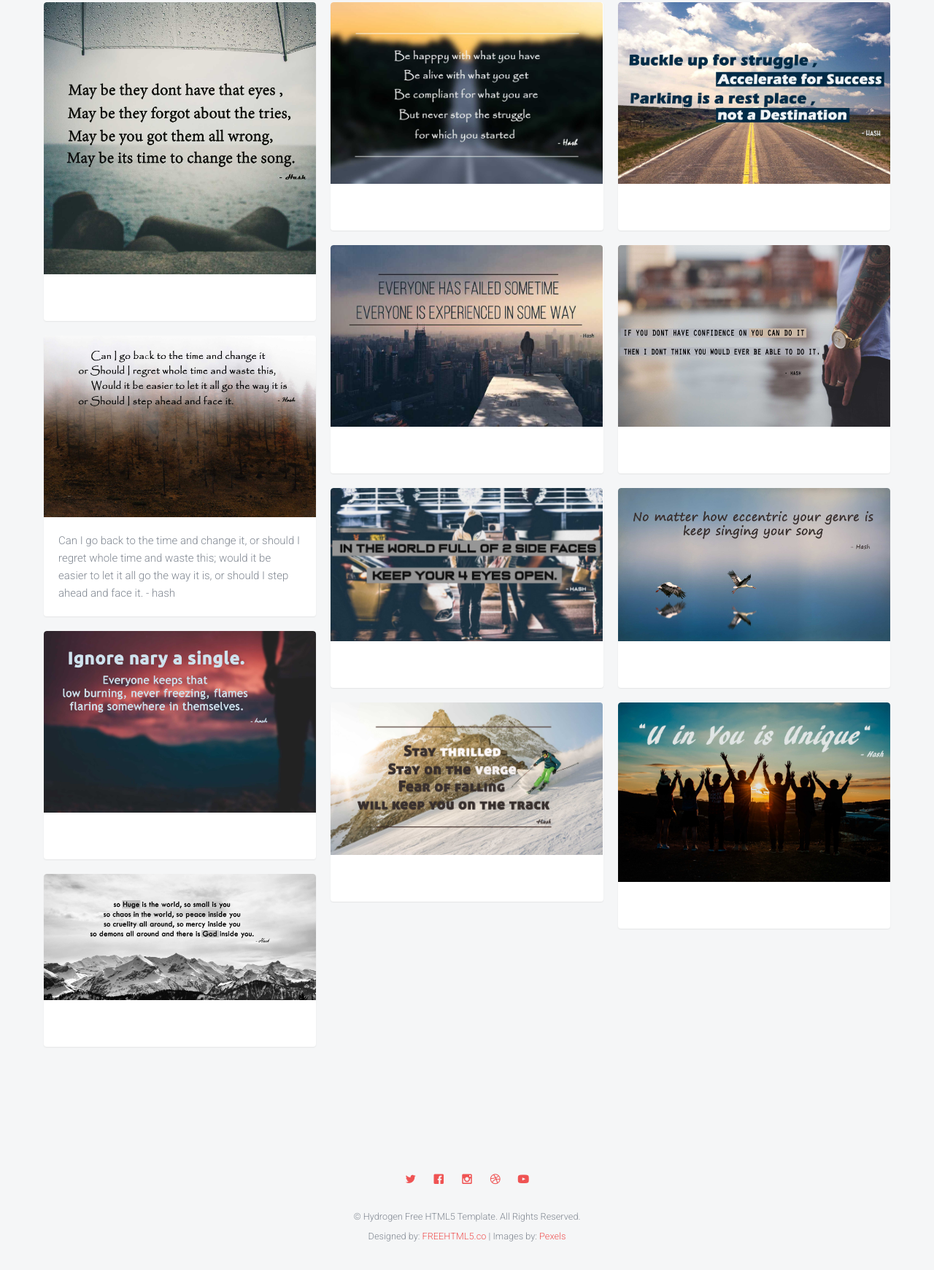
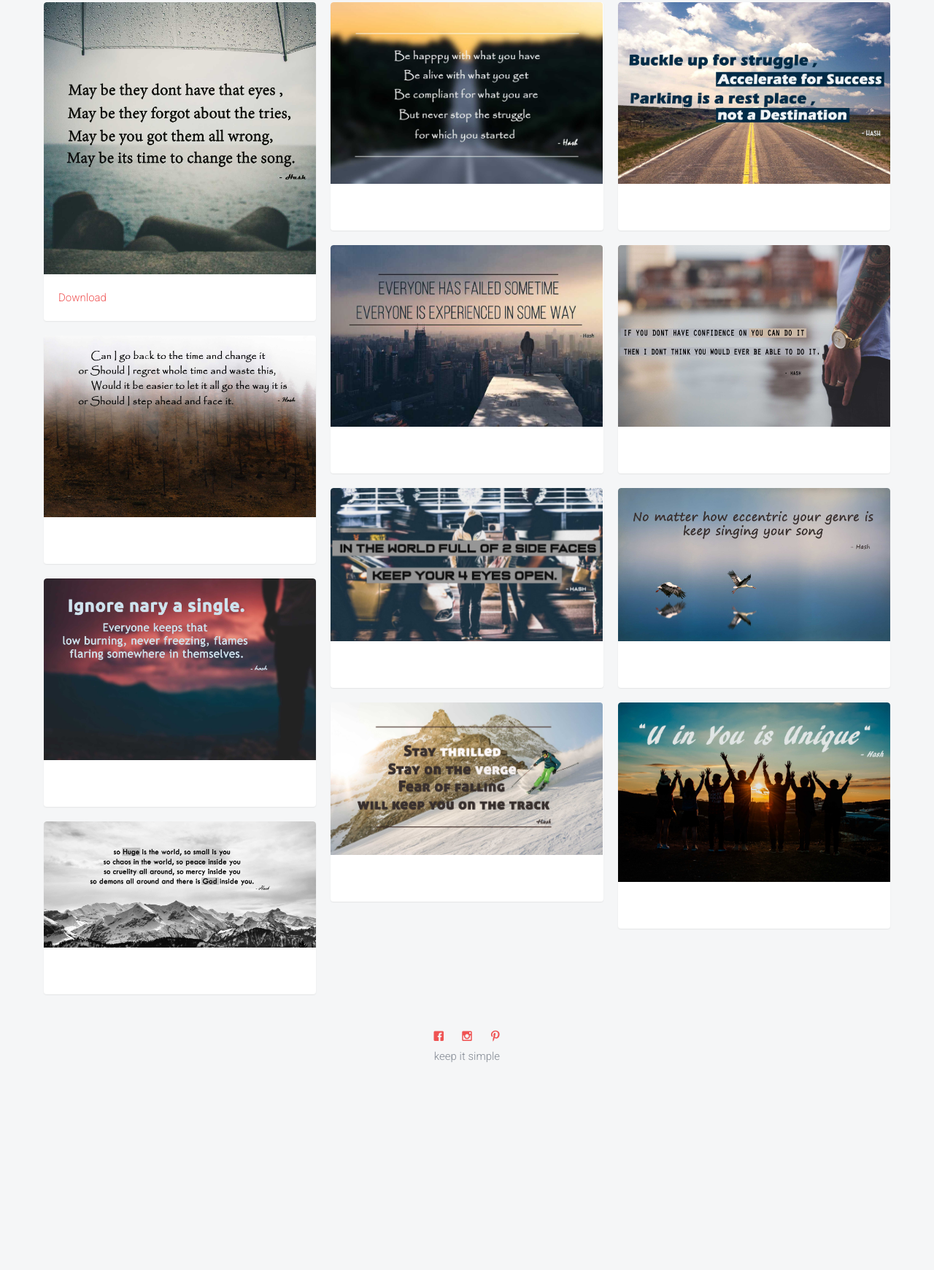
Before and after one commit to Harshpatel44/quotes, a plain HTML site: page index.html in a window 1280 px wide. Shown: the part 187-1928 px from the top of the page at 73% size. After the commit the page ends 1671 px from the top, so only its background shows below. Drawn offline with Linux system fonts and the light colour scheme; files whose address does not match are found by name.

Commit message:
compressed

```diff
--- a/index.html
+++ b/index.html
@@ -89,7 +89,7 @@
         		</div>
         		<div class="fh5co-desc">
         				<details>
-        					<summary><br></summary>
+        					<summary><a href="PC/may_be.jpg">Download</a></summary>
         					May be they dont have that eyes, may be they forgot about the tries, may be you got them all wrong, may be it's time to change the song. - hash
         					</details>
         		</div>
@@ -123,9 +123,9 @@
 	        		<a href="images/can_i.jpg" class="image-popup fh5co-board-img"><img src="images/can_i.jpg"></a>
 	        		<div class="fh5co-desc">
 	        			<details>
-        					<summary>
+        					<summary><br></summary>
         						Can I go back to the time and change it, or should I regret whole time and waste this; would it be easier to let it all go the way it is, or should I step ahead and face it. - hash
-        					</summary>
+
 
         				</details>
 	        		</div>
@@ -229,23 +229,19 @@
         </div>
        </div>
 	</div>
-
+	<br>
 	<footer id="fh5co-footer">
 
-		<div class="container">
-			<div class="row row-padded">
-				<div class="col-md-12 text-center">
+
 					<p class="fh5co-social-icons">
-						<a href="#"><i class="icon-twitter"></i></a>
+
 						<a href="#"><i class="icon-facebook"></i></a>
 						<a href="#"><i class="icon-instagram"></i></a>
-						<a href="#"><i class="icon-dribbble"></i></a>
-						<a href="#"><i class="icon-youtube"></i></a>
+						<a href="#"><i class="icon-pinterest"></i></a>
+						<br>keep it simple
 					</p>
-					<p><small>&copy; Hydrogen Free HTML5 Template. All Rights Reserved. <br>Designed by: <a href="http://freehtml5.co/" target="_blank">FREEHTML5.co</a> | Images by: <a href="http://pexels.com" target="_blank">Pexels</a> </small></p>
-				</div>
-			</div>
-		</div>
+
+
 	</footer>
 
 
```
Also changed, not shown: css/style.css.
